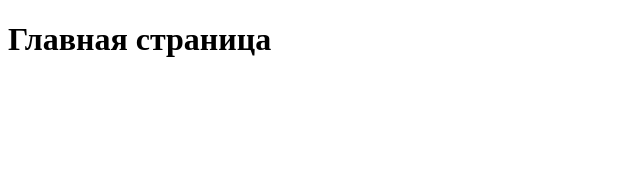
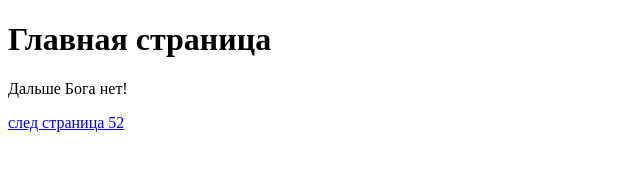
Before and after one commit to gababybi/git-academic-popapipa, a plain HTML site: page index.html in a window 1280 px wide. Shown: the whole page, without its empty margins (0-640 px from the left). Drawn offline with Linux system fonts and the light colour scheme.

Commit message:
feat: added the link element to index.html

```diff
--- a/index.html
+++ b/index.html
@@ -4,8 +4,16 @@
     <meta charset="utf-8">
     <meta name="viewport" content="width=device-width, initial-scale=1.0, shrink-to-fit=no">
     <title>Курс - Git и GitHub</title>
+    <link rel="stylesheet" href="css/styles.css">
 </head>
 <body>
     <h1>Главная страница</h1>
+    <p>
+
+        Дальше Бога нет!
+    </p>
+     <a href="pages/about.html">
+         след страница 52
+     </a>
 </body>
 </html>
```
